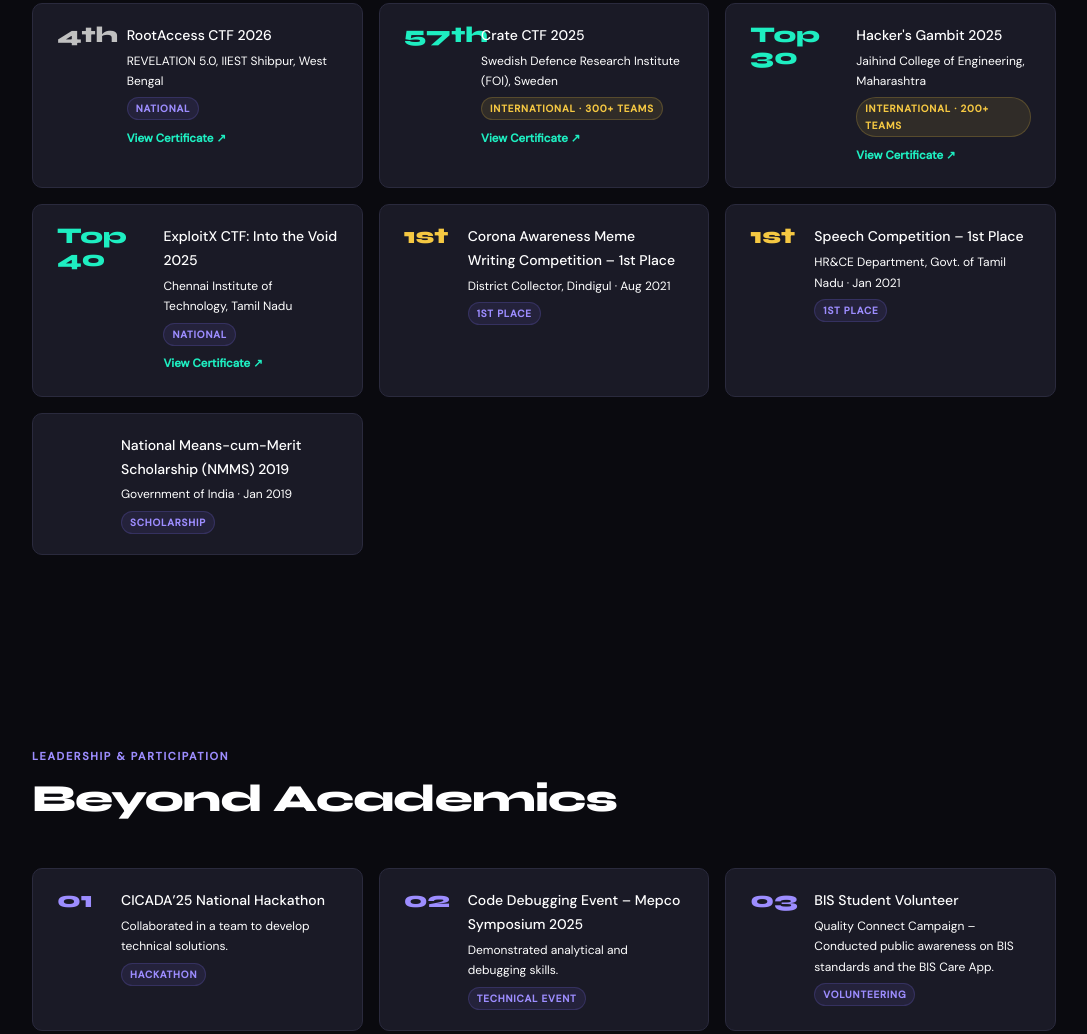
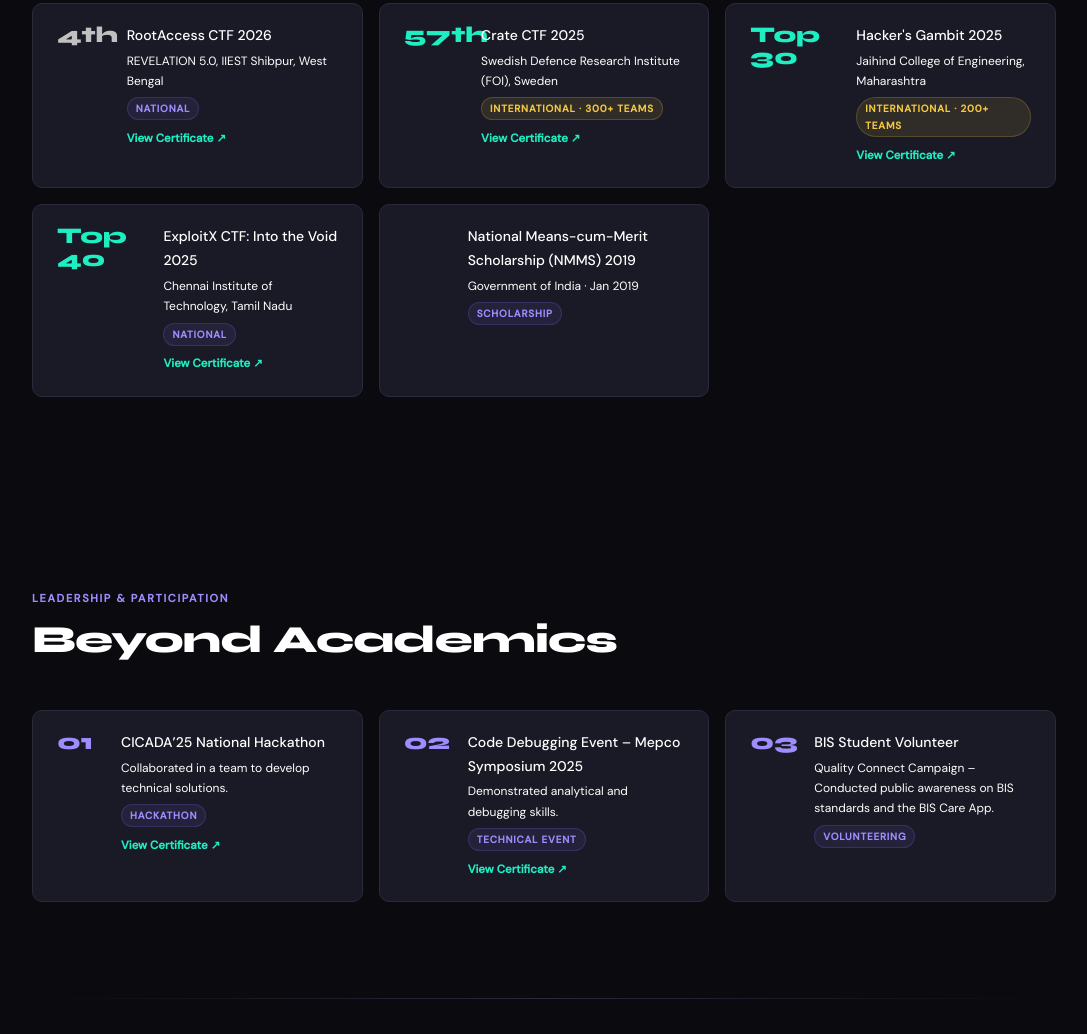
Before and after one commit to SakthiPriya1003/Sakthi-Portfolio, a plain HTML site: page index.html in a window 1280 px wide. Shown: the part 4335-5369 px from the top of the page, without its empty margins (96-1183 px from the left). Drawn offline with Linux system fonts and the light colour scheme.

Commit message:
Update index.html

```diff
--- a/index.html
+++ b/index.html
@@ -846,7 +846,7 @@
         <br><a href="https://drive.google.com/file/d/1RMq4zG9cf1Kd3Qg88zge0QY4BdWpPq0E/view?usp=sharing" class="cert-link" target="_blank">View Certificate ↗</a>
       </div>
     </div>
-    <div class="achievement-card">
+    <!--<div class="achievement-card">
     <div class="achievement-rank gold">1st</div>
     <div>
         <div class="achievement-name">
@@ -859,9 +859,9 @@
             1st Place
         </span>
     </div>
-</div>
+</div> -->
 
-<div class="achievement-card">
+<!--<div class="achievement-card">
     <div class="achievement-rank gold">1st</div>
     <div>
         <div class="achievement-name">
@@ -874,7 +874,7 @@
             1st Place
         </span>
     </div>
-</div>
+</div>-->
 
 <div class="achievement-card">
     <div class="achievement-rank teal"></div>
@@ -912,6 +912,7 @@
                 <span class="achievement-level level-natl">
                     Hackathon
                 </span>
+                <br><a href="https://drive.google.com/file/d/1Rh_yc78tn-FPIPZR9ibQJ7de7IeUTbsp/view?usp=sharing" class="cert-link" target="_blank">View Certificate ↗</a>
             </div>
         </div>
 
@@ -927,6 +928,7 @@
                 <span class="achievement-level level-natl">
                     Technical Event
                 </span>
+                <br><a href="https://drive.google.com/file/d/10IyWPKBtk9Sg-n-hQmh5P3JzVXKJKWMI/view?usp=sharing" class="cert-link" target="_blank">View Certificate ↗</a>
             </div>
         </div>
 
```
